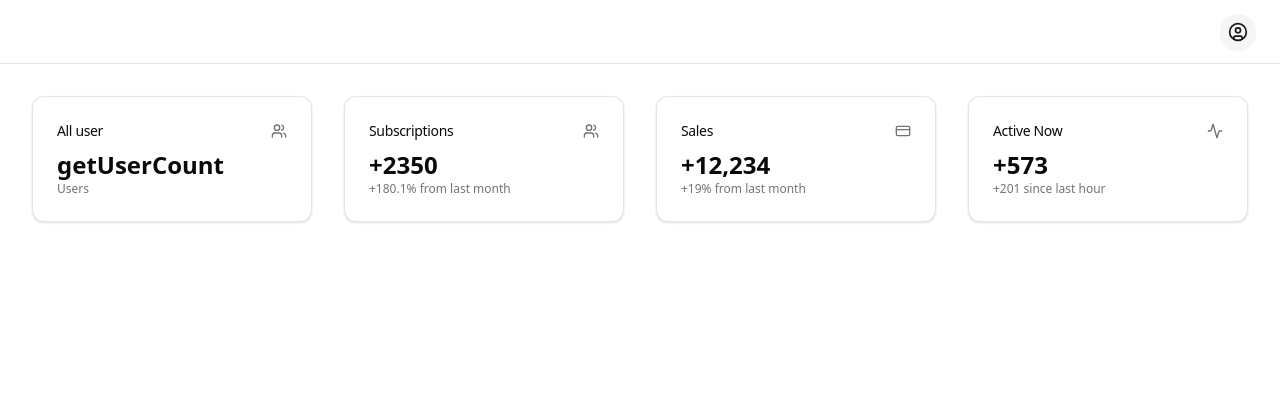
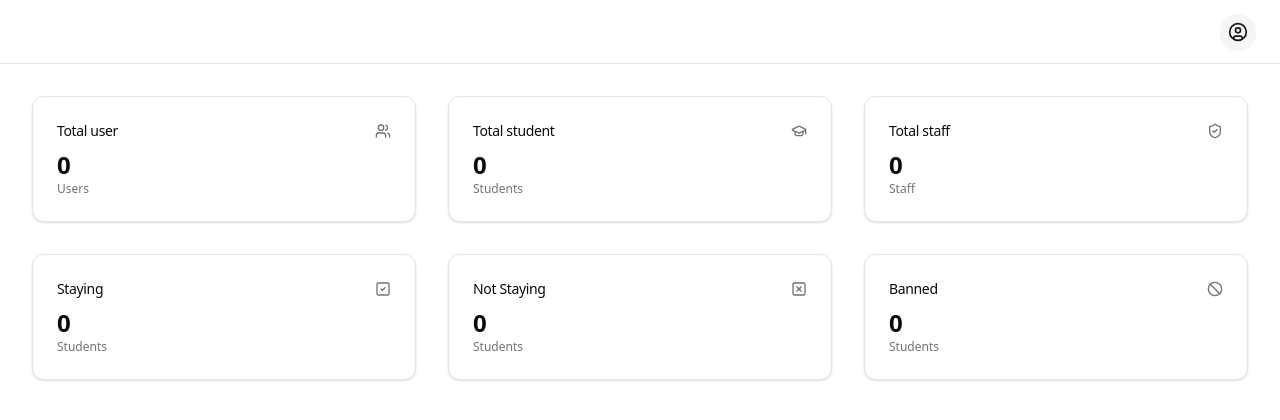
Before and after one commit to phannhat17/dormitory-management-website, a Next.js app: page /admin in a window 1280 px wide. Shown: the top 420 px of the page. Built offline with nearby package versions, Linux system fonts and the light colour scheme; no server answers; the database is empty.

Commit message:
Init create admin dashboard

```diff
--- a/actions/db-action.ts
+++ b/actions/db-action.ts
@@ -5,11 +5,11 @@ import { getTotalUserCount, getUsers } from "@/data/user";
 export const getTotalUser = async () => {
   const numUser = await getTotalUserCount();
 
-  return { numUser: numUser };
+  return numUser;
 };
 
 export const getListUsers = async (page: number) => {
   const listUser = await getUsers(page);
-  const numUser = await getTotalUserCount();
+  const numUser = listUser.length;
   return { users: listUser, total: numUser };
 };
--- a/app/(protected)/admin/manage-user/page.tsx
+++ b/app/(protected)/admin/manage-user/page.tsx
@@ -65,7 +65,7 @@ export default function ManageUsers() {
 
   useEffect(() => {
     const fetchUsers = async () => {
-      const response = await getListUsers(currentPage - 1);
+      const response: { users: User[], total: number } = await getListUsers(currentPage - 1);
       setUsers(response.users);
       setUserCount(response.total);
     };
--- a/app/(protected)/admin/page.tsx
+++ b/app/(protected)/admin/page.tsx
@@ -1,75 +1,108 @@
-"use client"
+"use client";
 
 import {
-  Activity,
-  CreditCard,
+  SquareX,
+  SquareCheck,
+  ShieldCheck,
+  GraduationCap,
   Users,
+  Ban,
 } from "lucide-react";
 
-import {
-  Card,
-  CardContent,
-  CardHeader,
-  CardTitle,
-} from "@/components/ui/card";
-import { getNumUser } from "@/actions/db";
+import { Card, CardContent, CardHeader, CardTitle } from "@/components/ui/card";
+import React, { useEffect, useState } from "react";
+import { getTotalUser } from "@/actions/db-action";
 
 export default function AdminDashboard() {
+  const [totalUser, setTotalUser] = useState<number | undefined>(undefined);
+  const [numStudent, setNumStudent] = useState<number | undefined>(undefined);
+  const [numAdmin, setNumAdmin] = useState<number | undefined>(undefined);
+  const [numStaying, setNumStaying] = useState<number | undefined>(undefined);
+  const [numNotStaying, setNumNotStaying] = useState<number | undefined>(
+    undefined
+  );
+  const [numBanned, setNumBanned] = useState<number | undefined>(undefined);
+
+  useEffect(() => {
+    const fetchNumUsers = async () => {
+      const response = await getTotalUser();
+      setTotalUser(response.totalUsers);
+      setNumStudent(response.studentCount);
+      setNumAdmin(response.adminCount);
+      setNumStaying(response.stayingCount);
+      setNumNotStaying(response.notStayingCount);
+      setNumBanned(response.bannedCount);
+    };
+
+    fetchNumUsers();
+  });
 
   return (
     <div className="flex min-h-screen w-full flex-col">
       <main className="flex flex-1 flex-col gap-4 p-4 md:gap-8 md:p-8">
-        <div className="grid gap-4 md:grid-cols-2 md:gap-8 lg:grid-cols-4">
+        <div className="grid gap-4 md:grid-cols-2 md:gap-8 lg:grid-cols-3">
           <Card x-chunk="dashboard-01-chunk-0">
             <CardHeader className="flex flex-row items-center justify-between space-y-0 pb-2">
-              <CardTitle className="text-sm font-medium">
-                All user
-              </CardTitle>
+              <CardTitle className="text-sm font-medium">Total user</CardTitle>
               <Users className="h-4 w-4 text-muted-foreground" />
             </CardHeader>
             <CardContent>
-              <div className="text-2xl font-bold">getUserCount</div>
-              <p className="text-xs text-muted-foreground">
-                Users
-              </p>
+              <div className="text-2xl font-bold">{totalUser}</div>
+              <p className="text-xs text-muted-foreground">Users</p>
             </CardContent>
           </Card>
           <Card x-chunk="dashboard-01-chunk-1">
             <CardHeader className="flex flex-row items-center justify-between space-y-0 pb-2">
               <CardTitle className="text-sm font-medium">
-                Subscriptions
+                Total student
               </CardTitle>
-              <Users className="h-4 w-4 text-muted-foreground" />
+              <GraduationCap className="h-4 w-4 text-muted-foreground" />
             </CardHeader>
             <CardContent>
-              <div className="text-2xl font-bold">+2350</div>
-              <p className="text-xs text-muted-foreground">
-                +180.1% from last month
-              </p>
+              <div className="text-2xl font-bold">{numStudent}</div>
+              <p className="text-xs text-muted-foreground">Students</p>
             </CardContent>
           </Card>
-          <Card x-chunk="dashboard-01-chunk-2">
+          <Card x-chunk="dashboard-01-chunk-1">
             <CardHeader className="flex flex-row items-center justify-between space-y-0 pb-2">
-              <CardTitle className="text-sm font-medium">Sales</CardTitle>
-              <CreditCard className="h-4 w-4 text-muted-foreground" />
+              <CardTitle className="text-sm font-medium">Total staff</CardTitle>
+              <ShieldCheck className="h-4 w-4 text-muted-foreground" />
             </CardHeader>
             <CardContent>
-              <div className="text-2xl font-bold">+12,234</div>
-              <p className="text-xs text-muted-foreground">
-                +19% from last month
-              </p>
+              <div className="text-2xl font-bold">{numAdmin}</div>
+              <p className="text-xs text-muted-foreground">Staff</p>
             </CardContent>
           </Card>
-          <Card x-chunk="dashboard-01-chunk-3">
+          <Card x-chunk="dashboard-01-chunk-1">
             <CardHeader className="flex flex-row items-center justify-between space-y-0 pb-2">
-              <CardTitle className="text-sm font-medium">Active Now</CardTitle>
-              <Activity className="h-4 w-4 text-muted-foreground" />
+              <CardTitle className="text-sm font-medium">Staying</CardTitle>
+              <SquareCheck className="h-4 w-4 text-muted-foreground" />
             </CardHeader>
             <CardContent>
-              <div className="text-2xl font-bold">+573</div>
-              <p className="text-xs text-muted-foreground">
-                +201 since last hour
-              </p>
+              <div className="text-2xl font-bold">{numStaying}</div>
+              <p className="text-xs text-muted-foreground">Students</p>
+            </CardContent>
+          </Card>
+          <Card x-chunk="dashboard-01-chunk-1">
+            <CardHeader className="flex flex-row items-center justify-between space-y-0 pb-2">
+              <CardTitle className="text-sm font-medium">Not Staying</CardTitle>
+              <SquareX className="h-4 w-4 text-muted-foreground" />
+            </CardHeader>
+            <CardContent>
+              <div className="text-2xl font-bold">{numNotStaying}</div>
+              <p className="text-xs text-muted-foreground">Students</p>
+            </CardContent>
+          </Card>
+          <Card x-chunk="dashboard-01-chunk-1">
+            <CardHeader className="flex flex-row items-center justify-between space-y-0 pb-2">
+              <CardTitle className="text-sm font-medium">
+                Banned
+              </CardTitle>
+              <Ban className="h-4 w-4 text-muted-foreground" />
+            </CardHeader>
+            <CardContent>
+              <div className="text-2xl font-bold">{numBanned}</div>
+              <p className="text-xs text-muted-foreground">Students</p>
             </CardContent>
           </Card>
         </div>
--- a/data/user.ts
+++ b/data/user.ts
@@ -35,11 +35,39 @@ export const getUserByEmailId = async (email: string, id: string) => {
 };
 
 export const getTotalUserCount = async () => {
-  const count = await db.user.count();
-  return count;
+  const totalUsers = await db.user.count();
+
+  const studentCount = await db.user.count({
+    where: { role: "STUDENT" },
+  });
+
+  const adminCount = await db.user.count({
+    where: { role: "ADMIN" },
+  });
+
+  const stayingCount = await db.user.count({
+    where: { status: "STAYING" },
+  });
+
+  const notStayingCount = await db.user.count({
+    where: { status: "NOT_STAYING" },
+  });
+
+  const bannedCount = await db.user.count({
+    where: { status: "BANNED" },
+  });
+
+  return {
+    totalUsers: totalUsers,
+    studentCount: studentCount,
+    adminCount: adminCount,
+    stayingCount: stayingCount,
+    notStayingCount: notStayingCount,
+    bannedCount: bannedCount,
+  };
 };
 
-export const getUsers = async (page: number, limit: number = 30) => {
+export const getUsers = async (page: number, limit: number = 10) => {
   const users = await db.user.findMany({
     skip: page * limit,
     take: limit,
```
